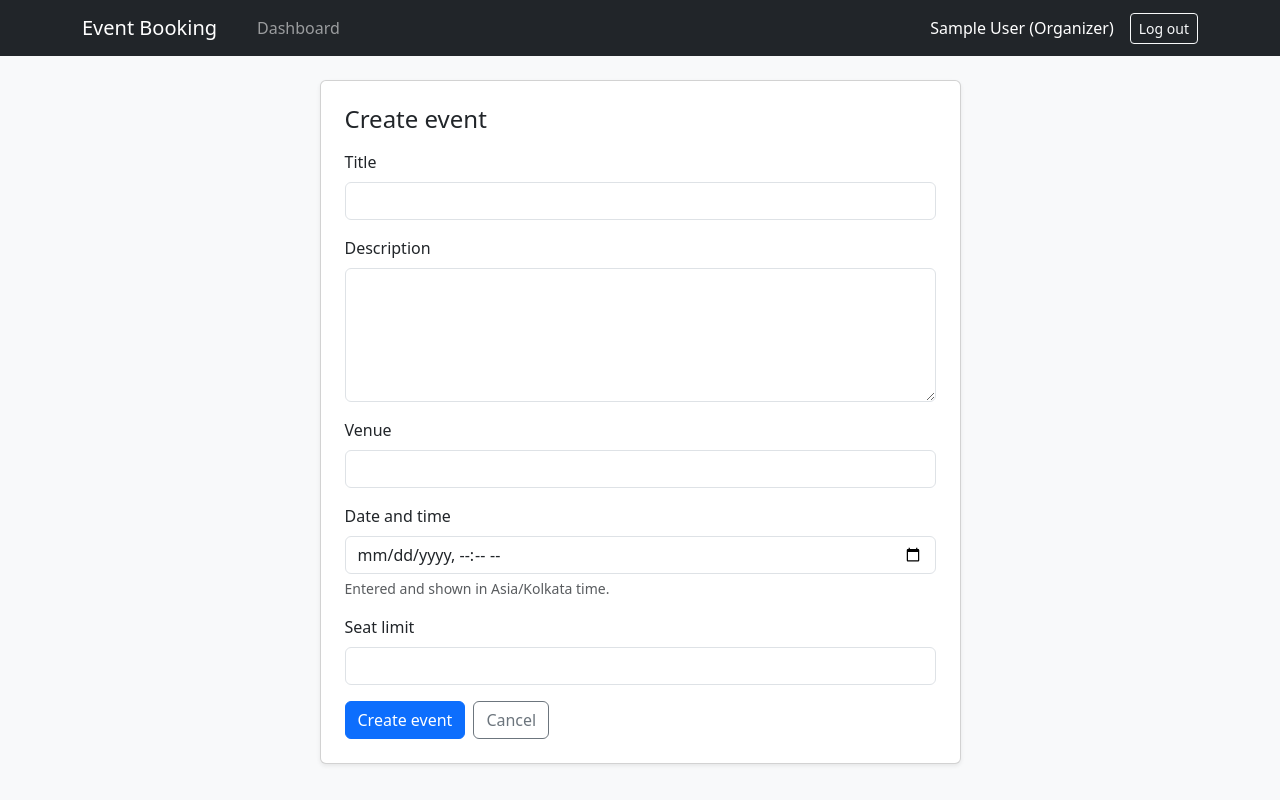
After one commit to Asmit-123/event-booking-platform, a Django app: page /organizer/events/new/ in a window 1280 px wide. The commit adds this page. Run offline with Django 5.2, Linux system fonts and the light colour scheme; a user stored in the database is signed in; tables that the repository leaves empty hold one stand-in row (values such as "Sample post").

Commit message:
feat: add create-event form, service and view

```diff
--- /dev/null
+++ b/events/forms.py
@@ -0,0 +1,34 @@
+from django import forms
+
+from .models import Event
+from .validators import validate_start_in_future
+
+
+class EventForm(forms.ModelForm):
+    """Input form for creating or editing an event."""
+
+    class Meta:
+        model = Event
+        fields = ("title", "description", "venue", "start_datetime", "seat_limit")
+        labels = {
+            "start_datetime": "Date and time",
+            "seat_limit": "Seat limit",
+        }
+        help_texts = {
+            "start_datetime": "Entered and shown in Asia/Kolkata time.",
+        }
+        widgets = {
+            "title": forms.TextInput(attrs={"class": "form-control"}),
+            "description": forms.Textarea(attrs={"class": "form-control", "rows": 5}),
+            "venue": forms.TextInput(attrs={"class": "form-control"}),
+            "start_datetime": forms.DateTimeInput(
+                attrs={"class": "form-control", "type": "datetime-local"},
+                format="%Y-%m-%dT%H:%M",
+            ),
+            "seat_limit": forms.NumberInput(attrs={"class": "form-control", "min": 1}),
+        }
+
+    def clean_start_datetime(self):
+        start_datetime = self.cleaned_data["start_datetime"]
+        validate_start_in_future(start_datetime)
+        return start_datetime
--- a/events/urls.py
+++ b/events/urls.py
@@ -7,4 +7,5 @@ app_name = "events"
 urlpatterns = [
     path("", views.home, name="home"),
     path("organizer/", views.organizer_dashboard, name="organizer_dashboard"),
+    path("organizer/events/new/", views.event_create, name="event_create"),
 ]
--- a/events/views.py
+++ b/events/views.py
@@ -1,6 +1,11 @@
-from django.shortcuts import render
+from django.contrib import messages
+from django.core.exceptions import ValidationError
+from django.shortcuts import redirect, render
 
 from accounts.permissions import organizer_required
+
+from . import services
+from .forms import EventForm
 
 
 def home(request):
@@ -10,3 +15,22 @@ def home(request):
 @organizer_required
 def organizer_dashboard(request):
     return render(request, "events/organizer_dashboard.html")
+
+
+@organizer_required
+def event_create(request):
+    if request.method == "POST":
+        form = EventForm(request.POST)
+        if form.is_valid():
+            try:
+                event = services.create_event(request.user, **form.cleaned_data)
+            except ValidationError as error:
+                form.add_error(None, error)
+            else:
+                messages.success(request, f"\u201c{event.title}\u201d has been created.")
+                return redirect("events:organizer_dashboard")
+    else:
+        form = EventForm()
+
+    context = {"form": form, "heading": "Create event", "submit_label": "Create event"}
+    return render(request, "events/event_form.html", context)
--- /dev/null
+++ b/templates/events/event_form.html
@@ -0,0 +1,43 @@
+{% extends "base.html" %}
+
+{% block title %}{{ heading }} | Event Booking{% endblock %}
+
+{% block content %}
+<div class="row justify-content-center">
+  <div class="col-md-9 col-lg-7">
+    <div class="card shadow-sm">
+      <div class="card-body p-4">
+        <h1 class="h4 mb-3">{{ heading }}</h1>
+
+        <form method="post" novalidate>
+          {% csrf_token %}
+
+          {% if form.non_field_errors %}
+            <div class="alert alert-danger">
+              {% for error in form.non_field_errors %}<div>{{ error }}</div>{% endfor %}
+            </div>
+          {% endif %}
+
+          {% for field in form %}
+            <div class="mb-3">
+              <label class="form-label" for="{{ field.id_for_label }}">{{ field.label }}</label>
+              {{ field }}
+              {% if field.help_text %}
+                <div class="form-text">{{ field.help_text }}</div>
+              {% endif %}
+              {% for error in field.errors %}
+                <div class="text-danger small">{{ error }}</div>
+              {% endfor %}
+            </div>
+          {% endfor %}
+
+          <div class="d-flex gap-2">
+            <button type="submit" class="btn btn-primary">{{ submit_label }}</button>
+            <a class="btn btn-outline-secondary" href="{% url 'events:organizer_dashboard' %}">Cancel</a>
+          </div>
+        </form>
+      </div>
+    </div>
+  </div>
+</div>
+{% endblock %}
```
Also changed, not shown: events/services.py (added, +24 -0 lines), events/validators.py (added, +10 -0 lines), templates/events/organizer_dashboard.html (+5 -2 lines).
